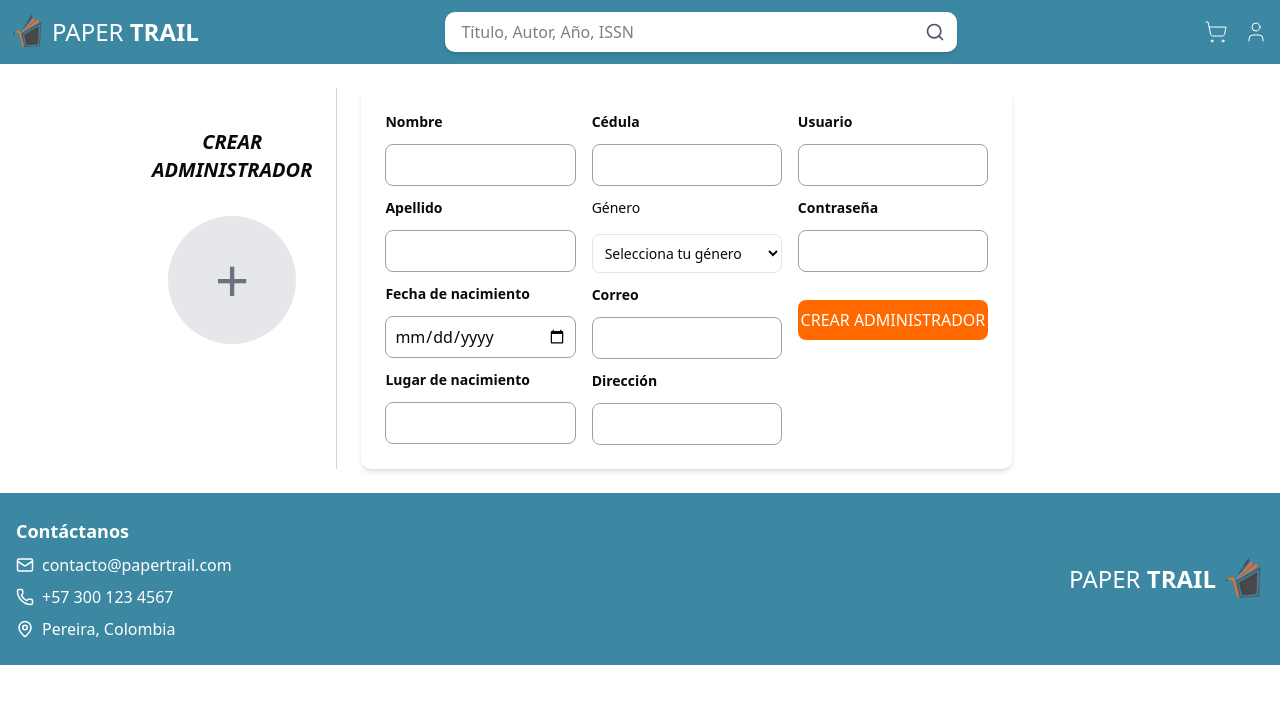
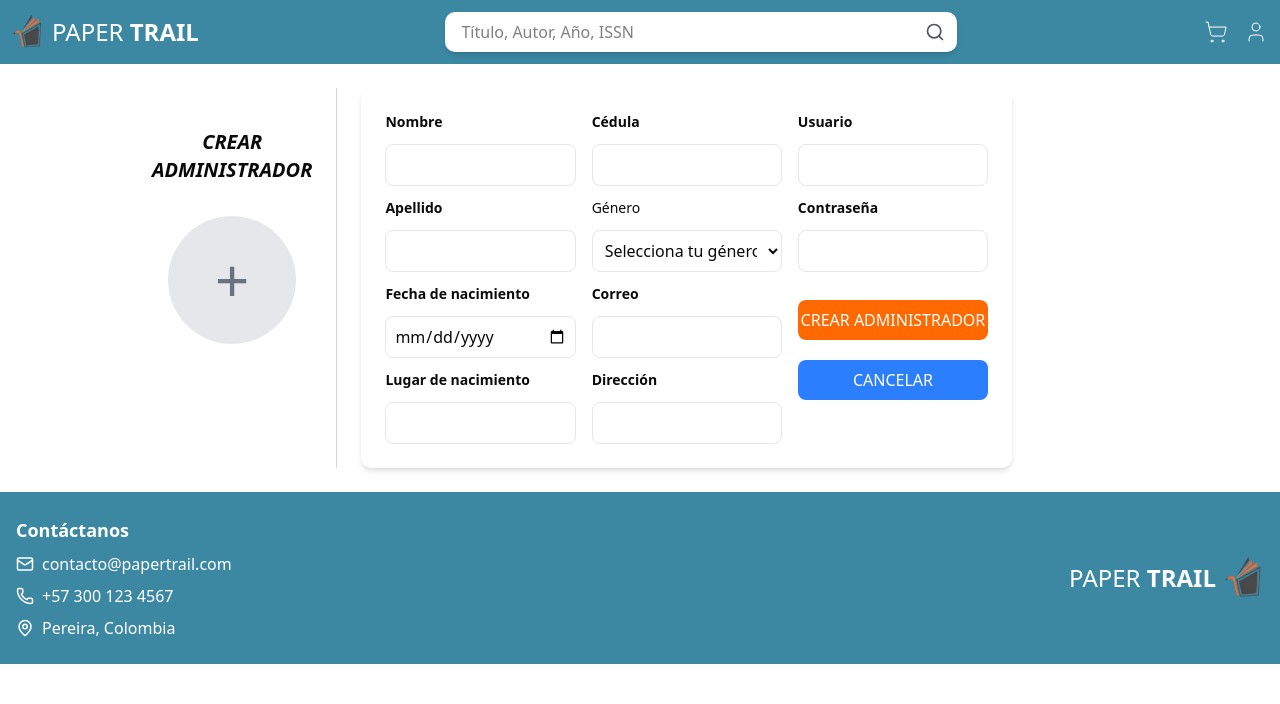
Before and after one commit to sofia0281/PaperTrailV2, a Next.js app in the folder frontend/: page /routes/createadmin in a window 1280 px wide. Shown: the top 704 px of the page. Built offline with nearby package versions, Linux system fonts and the light colour scheme.

Commit message:
restricciones formulario

```diff
--- a/frontend/components/createadmin.tsx
+++ b/frontend/components/createadmin.tsx
@@ -2,8 +2,15 @@
 import { useRouter } from "next/navigation";
 import { useState } from "react";
 import { createAdmin } from '@/services/adminCRUD';
+import { motion } from "framer-motion";
+import { XCircle } from "lucide-react";
+
 const CreateAdmin = () => {
   const router = useRouter()
+  {/*Estados para la ventana emergente */}
+  const [successMessage, setSuccessMessage] = useState<string | null>(null);
+  const [errorMessage, setErrorMessage] = useState<string | null>(null);
+
   const [formData, setFormData] = useState({
     nombre: "",
     apellido: "",
@@ -18,8 +25,22 @@ const CreateAdmin = () => {
     // confirmarPassword: "",
   });
   const handleChange = (e: React.ChangeEvent<HTMLInputElement | HTMLSelectElement>) => {
-    console.log("Campo cambiado:", e.target.name, "Nuevo valor:", e.target.value);
-    setFormData({ ...formData, [e.target.name]: e.target.value });
+    const { name, value } = e.target;
+
+    let formattedValue = value;
+
+    if (name === "nombre" || name === "apellido" || name === "lugarNacimiento") {
+      formattedValue = value.replace(/[^A-Za-zÁÉÍÓÚáéíóúñÑ\s]/g, ""); // Solo letras y espacios
+    }
+
+    if (name === "cedula") {
+      formattedValue = value.replace(/\D/g, "").slice(0, 10); // Solo números, máximo 10 dígitos
+    }
+
+    setFormData((prevData) => ({
+      ...prevData,
+      [name]: formattedValue,
+    }));
   };
 
   const handleSubmit = async (e: React.FormEvent) => {
@@ -46,9 +67,19 @@ const CreateAdmin = () => {
         };
       const creado = await createAdmin(createAdminData);
       console.log('Usuario creado:', creado);
+
+      setSuccessMessage("Usuario creado exitosamente.");
+      setErrorMessage(null);
+      setTimeout(() => {
+        setSuccessMessage(null);
+        router.push("/routes/gestionroot");
+      }, 3000);
+
     } catch (error) {
-      console.error('Error:', error.message);
-      alert('Error al actualizar los datos');
+      //console.error('Error:', error.message);
+      setErrorMessage("Error al crear usuario.");
+      setSuccessMessage(null);
+      setTimeout(() => setErrorMessage(null), 3000);
     }
 
   }
@@ -63,7 +94,27 @@ const CreateAdmin = () => {
                 <span className="justify-center text-gray-500 text-6xl">+</span>
             </div>
         </div>
-
+        {/* Notificación emergente */}
+        {(successMessage || errorMessage) && (
+          <motion.div
+            initial={{ opacity: 0, y: -50 }}
+            animate={{ opacity: 1, y: 0 }}
+            exit={{ opacity: 0, y: -50 }}
+            className={`fixed top-17 left-1/2 transform -translate-x-1/2 w-3/4 md:w-1/3 h-auto flex items-center z-20 justify-between px-8 py-5 rounded-lg shadow-lg text-white text-sm ${
+              successMessage ? "bg-orange-500" : "bg-black"
+            }`}
+          >
+            <span>{successMessage || errorMessage}</span>
+            <XCircle
+              size={22}
+              className="cursor-pointer hover:text-gray-200"
+              onClick={() => {
+                setSuccessMessage(null);
+                setErrorMessage(null);
+              }}
+            />
+          </motion.div>
+        )}
         {/* Separador */}
         <div className="hidden md:block w-px bg-gray-300 h-full"></div>
 
@@ -72,34 +123,41 @@ const CreateAdmin = () => {
           {/* Columna 1 */}
           <div className="space-y-3">
             <label className="block text-sm font-semibold">Nombre</label>
-            <input type="text" name="nombre" value={formData.nombre} onChange={handleChange}
-              className="border border-gray-400 border-solid rounded-md p-2 w-full focus:outline-none focus:ring-2 focus:ring-orange-500" />
+            <input
+            type="text"
+            pattern="[A-Za-z]+"
+            name="nombre"
+            value={formData.nombre}
+            onChange={handleChange}
+              className="border border-gray-200 border-solid rounded-md p-2 w-full focus:outline-none focus:ring-2 focus:ring-orange-500" />
 
             <label className="block text-sm font-semibold">Apellido</label>
             <input type="text" name="apellido" value={formData.apellido} onChange={handleChange}
-              className="border border-gray-400 border-solid rounded-md p-2 w-full focus:outline-none focus:ring-2 focus:ring-orange-500" />
+              className="border border-gray-200 border-solid rounded-md p-2 w-full focus:outline-none focus:ring-2 focus:ring-orange-500" />
 
             <label className="block text-sm font-semibold">Fecha de nacimiento</label>
             <input type="date" name="fechaNacimiento" value={formData.fechaNacimiento} onChange={handleChange}
-              className="border border-gray-400 border-solid rounded-md p-2 w-full focus:outline-none focus:ring-2 focus:ring-orange-500" />
+              className="border border-gray-200 border-solid rounded-md p-2 w-full focus:outline-none focus:ring-2 focus:ring-orange-500" />
 
             <label className="block text-sm font-semibold">Lugar de nacimiento</label>
             <input type="text" name="lugarNacimiento" value={formData.lugarNacimiento} onChange={handleChange}
-              className="border border-gray-400 border-solid rounded-md p-2 w-full focus:outline-none focus:ring-2 focus:ring-orange-500" />
+              className="border border-gray-200 border-solid rounded-md p-2 w-full focus:outline-none focus:ring-2 focus:ring-orange-500" />
           </div>
 
           {/* Columna 2 */}
           <div className="space-y-3">
             <label className="block text-sm font-semibold">Cédula</label>
-            <input type="text" name="cedula" value={formData.cedula} onChange={handleChange}
-              className="border border-gray-400 border-solid rounded-md p-2 w-full focus:outline-none focus:ring-2 focus:ring-orange-500" />
+            <input type="text"
+              name="cedula"
+              value={formData.cedula} onChange={handleChange}
+              className="border border-gray-200 border-solid rounded-md p-2 w-full focus:outline-none focus:ring-2 focus:ring-orange-500" />
 
             <label className="block text-sm font-medium">Género</label>
               <select
                 name="genero"
                 value={formData.genero}
                 onChange={handleChange}
-                className="w-full border rounded-md p-2 mt-1 outline-none text-sm"
+                className="border border-gray-200 border-solid rounded-md p-2 w-full focus:outline-none focus:ring-2 focus:ring-orange-500"
                 required
               >
                 <option value="">Selecciona tu género</option>
@@ -109,29 +167,36 @@ const CreateAdmin = () => {
               </select>
             <label className="block text-sm font-semibold">Correo</label>
             <input type="email" name="email" value={formData.email} onChange={handleChange}
-              className="border border-gray-400 border-solid rounded-md p-2 w-full focus:outline-none focus:ring-2 focus:ring-orange-500" />
+              className="border border-gray-200 border-solid rounded-md p-2 w-full focus:outline-none focus:ring-2 focus:ring-orange-500" />
 
             <label className="block text-sm font-semibold">Dirección</label>
             <input type="text" name="direccion" value={formData.direccion} onChange={handleChange}
-              className="border border-gray-400 border-solid rounded-md p-2 w-full focus:outline-none focus:ring-2 focus:ring-orange-500" />
+              className="border border-gray-200 border-solid rounded-md p-2 w-full focus:outline-none focus:ring-2 focus:ring-orange-500" />
           </div>
 
           {/* Columna 3 */}
           <div className="space-y-3">
             <label className="block text-sm font-semibold">Usuario</label>
             <input type="text" name="usuario" value={formData.usuario} onChange={handleChange}
-              className="border border-gray-400 border-solid rounded-md p-2 w-full focus:outline-none focus:ring-2 focus:ring-orange-500" />
+              className="border border-gray-200 border-solid rounded-md p-2 w-full focus:outline-none focus:ring-2 focus:ring-orange-500" />
 
             <label className="block text-sm font-semibold">Contraseña</label>
             <input type="password" name="password" value={formData.password} onChange={handleChange}
-              className="border border-gray-400 border-solid rounded-md p-2 w-full focus:outline-none focus:ring-2 focus:ring-orange-500" />
+              className="border border-gray-200 border-solid rounded-md p-2 w-full focus:outline-none focus:ring-2 focus:ring-orange-500" />
 
             {/* Botón de Enviar */}
-            <button type="submit" className="cursor-pointer w-full bg-orange-500 text-white py-2 rounded-md mt-4 transition-transform duration-300 transform hover:scale-105" onClick={() => router.push('/routes/gestionroot')}>
+            <button type="submit" className="cursor-pointer w-full bg-orange-500 text-white py-2 rounded-md mt-4 transition-transform duration-300 transform hover:scale-105">
               CREAR ADMINISTRADOR
+            </button>
+            <button
+            type="button"
+            className="cursor-pointer w-full bg-blue-500 text-white py-2 rounded-md mt-2 transition-transform duration-300 transform hover:scale-105"
+            onClick={() => router.push("/routes/gestionroot")}>
+              CANCELAR
             </button>
           </div>
         </form>
+
       </div>
     </div>
   );
```
